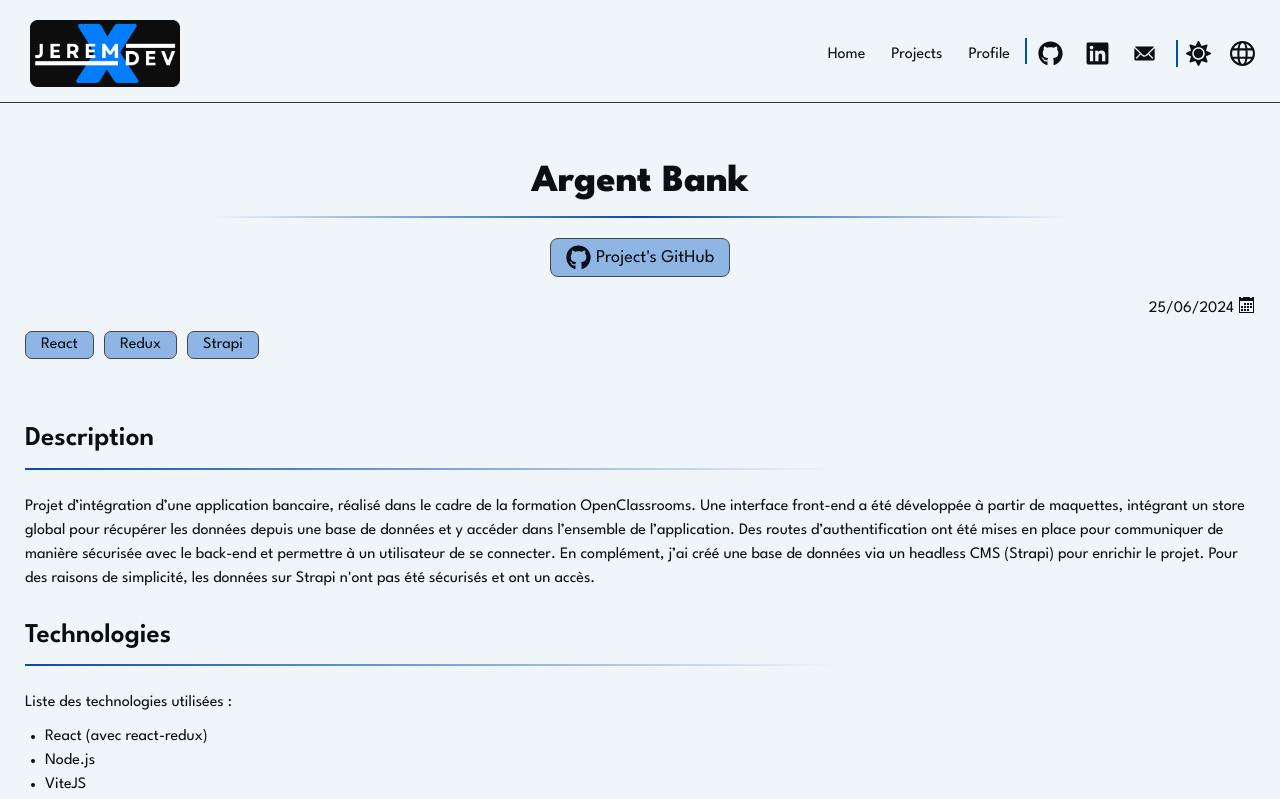
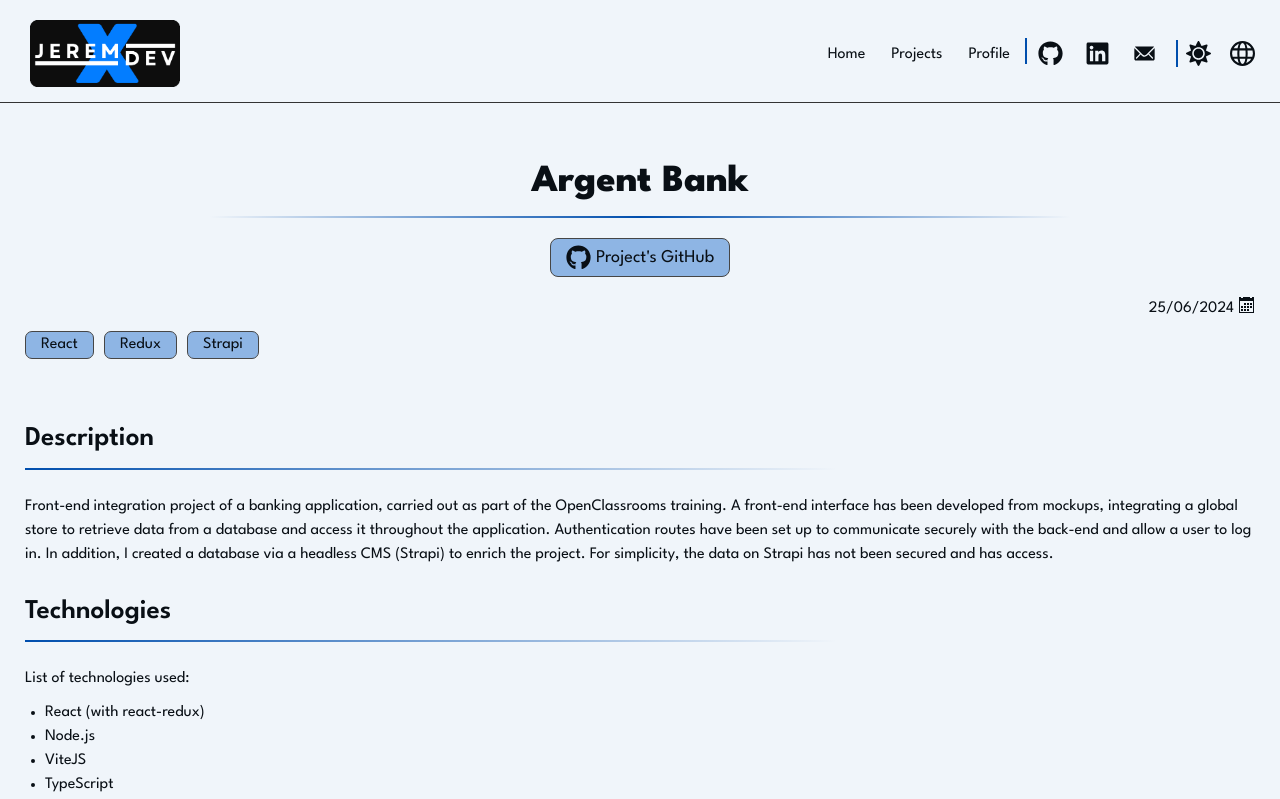
Before and after one commit to JeremDevX/portfolio-jeremdev, a Next.js app: page /en/projects/argent-bank-project in a window 1280 px wide. Shown: the top 799 px of the page. Built offline with nearby package versions, Linux system fonts and the light colour scheme; no server answers.

Commit message:
fix error 500 on projects pages

```diff
--- a/src/app/[locale]/projects/[slug]/page.tsx
+++ b/src/app/[locale]/projects/[slug]/page.tsx
@@ -22,25 +22,20 @@
   repo: string;
 }
 
-const getLocaleCookie = () => {
-  const localeCookie = cookies().get("NEXT_LOCALE");
-  const actualLocale = localeCookie ? localeCookie.value : "fr";
+// const getLocaleCookie = () => {
+//   const localeCookie = cookies().get("NEXT_LOCALE");
+//   const actualLocale = localeCookie ? localeCookie.value : "fr";
 
-  return actualLocale;
-};
+//   return actualLocale;
+// };
 
 export async function generateMetadata({
   params,
 }: {
-  params: { slug: string };
+  params: { slug: string; locale: string };
 }): Promise<Metadata> {
-  const actualLocale = getLocaleCookie();
-  const { slug } = params;
-  const filePath = path.join(
-    process.cwd(),
-    `content/${actualLocale}`,
-    `${slug}.md`
-  );
+  const { slug, locale } = params;
+  const filePath = path.join(process.cwd(), `content/${locale}`, `${slug}.md`);
 
   if (!fs.existsSync(filePath)) {
     notFound();
@@ -67,12 +62,7 @@
   const { slug, locale } = params;
   unstable_setRequestLocale(locale);
   const t = useTranslations("Project");
-  const actualLocale = getLocaleCookie();
-  const filePath = path.join(
-    process.cwd(),
-    `content/${actualLocale}`,
-    `${slug}.md`
-  );
+  const filePath = path.join(process.cwd(), `content/${locale}`, `${slug}.md`);
 
   if (!fs.existsSync(filePath)) {
     notFound();
```
